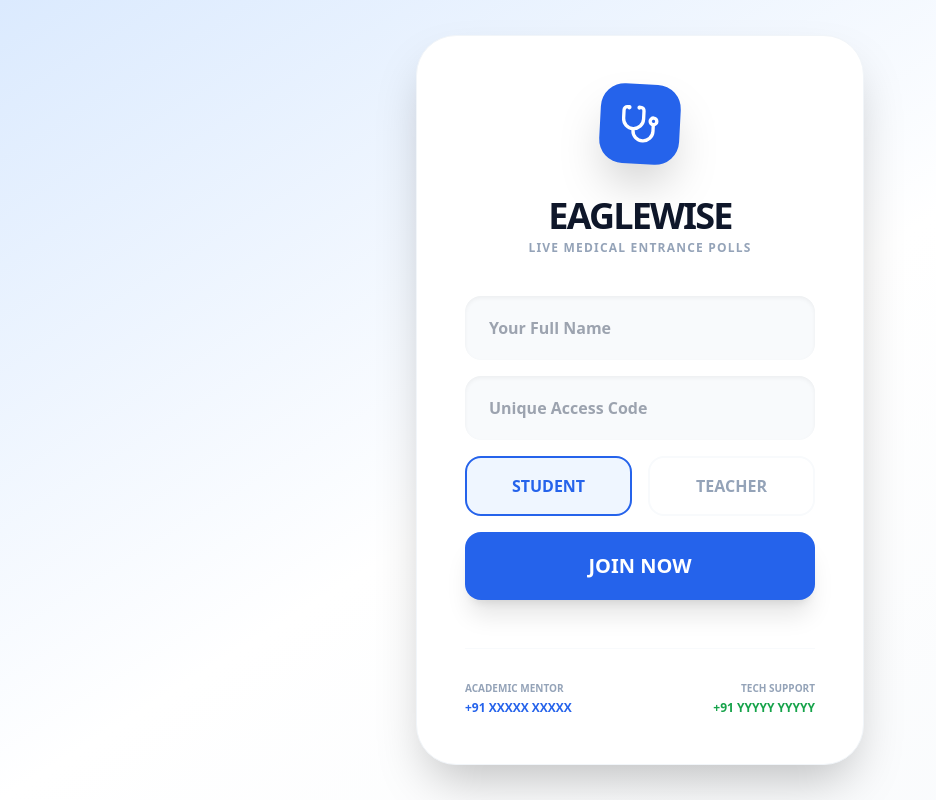
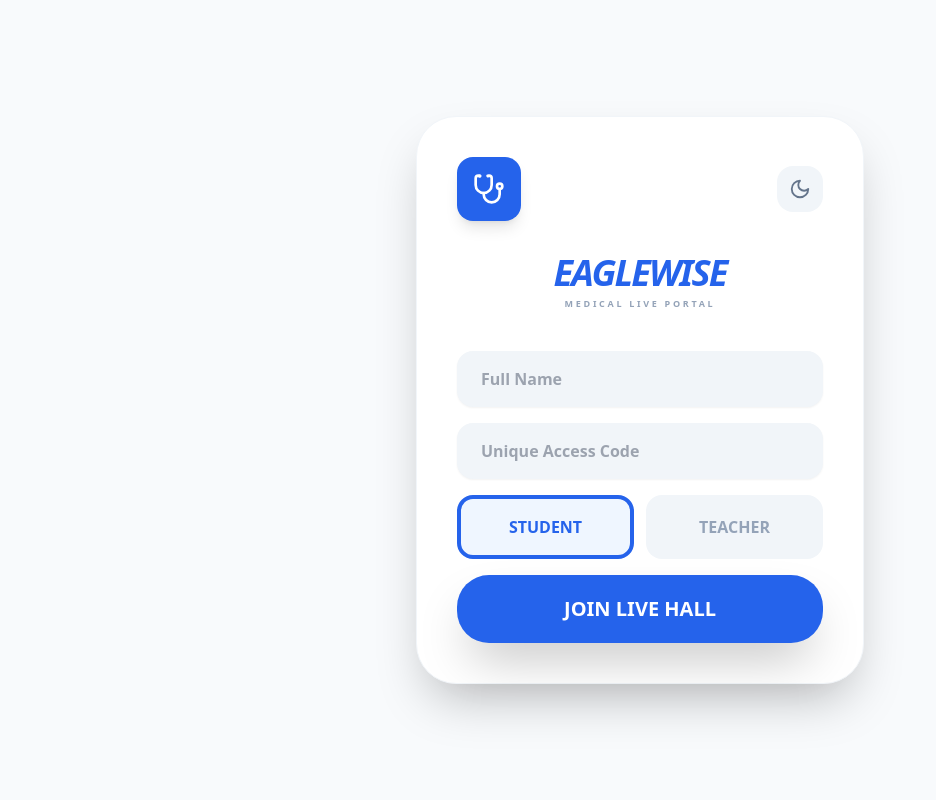
Before and after one commit to ritamonisonowal2/MEDICAL-QUIZ-APP, a React (Vite) app: page / in a window 1280 px wide. Shown: the whole page, without its empty margins (0-936 px from the left). Built offline with nearby package versions, Linux system fonts and the light colour scheme.

Commit message:
Update App.tsx

```diff
--- a/App.tsx
+++ b/App.tsx
@@ -1,22 +1,25 @@
-import React, { useState, createContext, useContext, ReactNode } from 'react';
+import React, { useState, createContext, useContext, ReactNode, useEffect } from 'react';
 import {
-  Stethoscope, Mail, Lock, UserCircle, Loader2,
-  PlusCircle, BookOpen, Users, LogOut, PhoneCall, HelpCircle, ShieldCheck, ArrowLeft, Send
+  Stethoscope, Loader2, PlusCircle, BookOpen, Users,
+  LogOut, PhoneCall, HelpCircle, ArrowLeft, Send, Moon, Sun,
+  MessageSquare, Mic, MicOff, Volume2, Radio, ShieldCheck
 } from 'lucide-react';
 
-// --- 1. AUTH SYSTEM ---
+// --- 1. AUTH & THEME CONTEXT ---
 const AuthContext = createContext<any>(undefined);
 
 export function AuthProvider({ children }: { children: ReactNode }) {
   const [user, setUser] = useState<any>(null);
   const [profile, setProfile] = useState<any>(null);
   const [loading, setLoading] = useState(false);
+  const [darkMode, setDarkMode] = useState(false);
 
   const login = (name: string, code: string, role: 'teacher' | 'student') => {
+    if (!name || !code) { alert("Bhai, saari details bhariye!"); return; }
     setLoading(true);
     setTimeout(() => {
-      setUser({ name: name, code: code });
-      setProfile({ role: role });
+      setUser({ name, code });
+      setProfile({ role });
       setLoading(false);
     }, 800);
   };
@@ -24,137 +27,174 @@ export function AuthProvider({ children }: { children: ReactNode }) {
   const logout = () => { setUser(null); setProfile(null); };
 
   return (
-    <AuthContext.Provider value={{ user, profile, loading, login, logout }}>
-      {children}
+    <AuthContext.Provider value={{ user, profile, loading, login, logout, darkMode, setDarkMode }}>
+      <div className={darkMode ? 'dark' : ''}>{children}</div>
     </AuthContext.Provider>
   );
 }
 
-// --- 2. TEACHER DASHBOARD (With Form Logic) ---
+// --- 2. TEACHER DASHBOARD ---
 function TeacherDashboard() {
-  const { logout } = useContext(AuthContext);
-  const [showForm, setShowForm] = useState(false); // Button control state
+  const { logout, darkMode, setDarkMode } = useContext(AuthContext);
+  const [activeDoubt, setActiveDoubt] = useState<any>(null);
+  const [messages] = useState([
+    { id: 1, user: 'Aman', text: 'Sir, Mitochondria ki structure samjha dein?' },
+    { id: 2, user: 'Sneha', text: 'How to register for the next test series?' }
+  ]);
 
-  // Agar button dab gaya hai, toh ye Form dikhao
-  if (showForm) {
   return (
-      <div className="min-h-screen bg-white p-8">
-        <button onClick={() => setShowForm(false)} className="flex items-center gap-2 text-blue-600 font-bold mb-8 hover:underline">
-          <ArrowLeft size={20}/> Back to Dashboard
+    <div className={`min-h-screen flex transition-all duration-300 ${darkMode ? 'bg-slate-900 text-white' : 'bg-slate-50 text-slate-900'}`}>
+      {/* Sidebar */}
+      <div className="w-72 bg-blue-700 text-white p-6 hidden md:flex flex-col shadow-2xl z-20">
+        <div className="flex items-center gap-3 mb-10">
+          <div className="bg-white p-2 rounded-2xl"><Stethoscope className="w-6 h-6 text-blue-700" /></div>
+          <span className="text-2xl font-black uppercase italic tracking-tighter">EagleWise</span>
+        </div>
+
+        <nav className="flex-1 space-y-2">
+          <div className="flex items-center gap-3 bg-blue-800 p-4 rounded-2xl cursor-pointer border-l-4 border-white font-bold"><Radio size={20}/> Live Stream</div>
+        </nav>
+
+        {/* --- ALAG SE SEPARATE SUPPORT SECTION --- */}
+        <div className="space-y-3 mb-6">
+          <div className="p-4 bg-blue-800/60 rounded-2xl border border-blue-500/50">
+            <p className="text-[10px] font-black text-blue-200 uppercase tracking-widest mb-1">Academic Mentor</p>
+            <p className="text-sm font-bold flex items-center gap-2"><PhoneCall size={14}/> +91 XXXXX XXXXX</p>
+          </div>
+          <div className="p-4 bg-green-800/40 rounded-2xl border border-green-500/30">
+            <p className="text-[10px] font-black text-green-300 uppercase tracking-widest mb-1">Technical Support</p>
+            <p className="text-sm font-bold flex items-center gap-2 text-green-100"><PhoneCall size={14}/> +91 YYYYY YYYYY</p>
+          </div>
+        </div>
+
+        <button onClick={() => setDarkMode(!darkMode)} className="flex items-center gap-3 p-4 bg-white/10 hover:bg-white/20 rounded-2xl mb-4 transition-all">
+          {darkMode ? <Sun size={20} className="text-yellow-400"/> : <Moon size={20}/>}
+          <span className="font-bold text-sm">Switch Theme</span>
         </button>
 
-        <div className="max-w-2xl mx-auto bg-slate-50 p-10 rounded-[2rem] border border-slate-100 shadow-sm">
-          <h2 className="text-3xl font-black mb-2 text-slate-800">Create Live Poll</h2>
-          <p className="text-slate-500 mb-8 font-medium">EagleWise Real-time Quiz Engine</p>
+        <button onClick={logout} className="flex items-center gap-3 p-4 text-red-200 hover:text-white font-bold transition-all"><LogOut size={20}/> Logout</button>
+      </div>
 
-          <div className="space-y-6">
-            <div>
-              <label className="block text-sm font-black text-slate-400 uppercase mb-2">Question</label>
-              <textarea placeholder="e.g. Which organ is responsible for pumping blood?" className="w-full p-4 border-none rounded-2xl bg-white shadow-inner min-h-[100px] outline-none focus:ring-2 focus:ring-blue-500" />
+      {/* Main Content */}
+      <div className="flex-1 p-8 flex gap-6">
+        <div className="flex-1 flex flex-col">
+          <div className={`flex-1 rounded-[3rem] border-4 border-dashed p-10 flex flex-col items-center justify-center text-center ${darkMode ? 'bg-slate-800 border-slate-700' : 'bg-white border-blue-100 shadow-xl'}`}>
+            {activeDoubt ? (
+              <div className="animate-in zoom-in duration-300">
+                <p className="text-blue-500 font-black text-xs uppercase mb-4 tracking-widest">Explaining {activeDoubt.user}'s Doubt</p>
+                <h2 className="text-5xl font-black mb-10 leading-tight">{activeDoubt.text}</h2>
+                <button onClick={() => setActiveDoubt(null)} className="bg-green-500 text-white px-10 py-4 rounded-3xl font-black uppercase shadow-lg active:scale-95 transition-all">Clear Board</button>
               </div>
-            <div className="grid grid-cols-2 gap-4">
-              <input type="text" placeholder="Option A (Correct)" className="p-4 border-2 border-green-100 rounded-2xl outline-none focus:border-green-500" />
-              <input type="text" placeholder="Option B" className="p-4 border-none bg-white rounded-2xl shadow-inner outline-none" />
-              <input type="text" placeholder="Option C" className="p-4 border-none bg-white rounded-2xl shadow-inner outline-none" />
-              <input type="text" placeholder="Option D" className="p-4 border-none bg-white rounded-2xl shadow-inner outline-none" />
+            ) : (
+              <div className="opacity-20 flex flex-col items-center">
+                <Radio size={80} className="mb-4 text-slate-400 animate-pulse" />
+                <p className="text-2xl font-bold italic tracking-tighter">Waiting for Student Doubts...</p>
               </div>
-            <button onClick={() => {alert("Poll Launched! Students can now see this question."); setShowForm(false);}} className="w-full bg-blue-600 text-white py-5 rounded-2xl font-black text-xl flex items-center justify-center gap-3 hover:bg-blue-700 shadow-xl shadow-blue-100">
-              <Send size={24}/> LAUNCH LIVE POLL
+            )}
+          </div>
+        </div>
+
+        {/* Doubt Sidebar */}
+        <div className={`w-80 rounded-[2.5rem] border flex flex-col shadow-2xl overflow-hidden ${darkMode ? 'bg-slate-800 border-slate-700' : 'bg-white'}`}>
+          <div className="p-5 bg-blue-600 text-white font-black text-xs uppercase tracking-widest text-center">Live Doubt Stream</div>
+          <div className="flex-1 p-4 space-y-4 overflow-y-auto">
+            {messages.map(m => (
+              <button key={m.id} onClick={() => setActiveDoubt(m)} className={`w-full text-left p-5 rounded-3xl transition-all ${activeDoubt?.id === m.id ? 'bg-blue-600 text-white' : 'bg-slate-50 dark:bg-slate-700 hover:border-blue-300 border-2 border-transparent'}`}>
+                <p className={`text-[10px] font-black uppercase ${activeDoubt?.id === m.id ? 'text-blue-200' : 'text-blue-600'}`}>{m.user}</p>
+                <p className="text-sm font-bold leading-tight">{m.text}</p>
               </button>
+            ))}
+          </div>
         </div>
       </div>
     </div>
   );
 }
 
-  // Main Dashboard UI
+// --- 3. STUDENT HALL ---
+function StudentHall({ user }: any) {
+  const { darkMode } = useContext(AuthContext);
+  const [mic, setMic] = useState(false);
+
   return (
-    <div className="min-h-screen bg-slate-50 flex">
-      <div className="w-64 bg-blue-700 text-white p-6 hidden md:flex flex-col">
-        <div className="flex items-center gap-3 mb-10">
-          <div className="bg-white p-1.5 rounded-xl shadow-lg"><Stethoscope className="w-6 h-6 text-blue-700" /></div>
-          <span className="text-xl font-black tracking-tighter uppercase">EagleWise</span>
+    <div className={`min-h-screen flex items-center justify-center p-6 ${darkMode ? 'bg-slate-900' : 'bg-blue-600'}`}>
+      <div className={`p-10 rounded-[3.5rem] shadow-2xl max-w-lg w-full border-4 border-white/20 ${darkMode ? 'bg-slate-800 text-white' : 'bg-white text-slate-900'}`}>
+        <div className="bg-red-600 text-white text-[10px] py-2 font-black uppercase mb-6 rounded-xl animate-pulse text-center tracking-widest">EagleWise AI Security Active</div>
+
+        <h2 className="text-4xl font-black mb-2 text-center tracking-tighter uppercase italic">{user.name}</h2>
+        <p className="text-slate-400 text-xs font-bold mb-10 text-center tracking-widest uppercase">Live Portal</p>
+
+        <div className="grid grid-cols-2 gap-4 mb-8">
+           <button onClick={() => setMic(!mic)} className={`p-6 rounded-[2rem] flex flex-col items-center gap-2 transition-all active:scale-95 ${mic ? 'bg-green-500 text-white shadow-xl animate-bounce' : 'bg-slate-50 dark:bg-slate-700'}`}>
+             {mic ? <Mic size={28}/> : <MicOff size={28}/>}
+             <span className="text-[10px] font-black uppercase tracking-tighter">Audio Doubt</span>
+           </button>
+           <div className="bg-slate-50 dark:bg-slate-700 p-6 rounded-[2rem] flex flex-col items-center justify-center">
+             <span className="text-2xl font-black text-blue-600">15s</span>
+             <span className="text-[10px] font-black uppercase text-slate-400">Next Question</span>
            </div>
-        <nav className="flex-1 space-y-2">
-          <div className="flex items-center gap-3 bg-blue-800 p-3 rounded-xl cursor-pointer shadow-inner font-semibold"><BookOpen className="w-5 h-5" /> Live Polls</div>
-          <div className="flex items-center gap-3 p-3 hover:bg-blue-600 rounded-xl cursor-pointer transition-all"><Users className="w-5 h-5" /> Manage Students</div>
-        </nav>
-        <div className="mt-auto pt-6 border-t border-blue-600 space-y-4 mb-4">
-          <div><p className="text-[10px] text-blue-200 font-bold uppercase mb-1">Academic Mentor</p><p className="text-xs font-medium">+91 93159 89571</p></div>
-          <div><p className="text-[10px] text-blue-200 font-bold uppercase mb-1">Technical Support</p><p className="text-xs font-medium text-green-300">+91 8135048881</p></div>
-        </div>
-        <button onClick={logout} className="flex items-center gap-3 p-3 text-red-200 hover:text-white hover:bg-red-500/20 rounded-xl transition-all font-bold"><LogOut className="w-5 h-5" /> Logout</button>
         </div>
 
-      <div className="flex-1 p-10">
-        <div className="flex justify-between items-center mb-10">
-          <h1 className="text-3xl font-black text-slate-800">Teacher Dashboard</h1>
-          {/* Working Button: Now sets showForm to true */}
-          <button onClick={() => setShowForm(true)} className="bg-blue-600 text-white px-8 py-4 rounded-2xl flex items-center gap-2 hover:bg-blue-700 shadow-xl shadow-blue-200 transition-all font-bold">
-            <PlusCircle className="w-5 h-5" /> Create New Quiz
-          </button>
+        <button className="w-full bg-blue-600 text-white py-5 rounded-[2rem] font-black text-xl uppercase tracking-widest shadow-2xl active:scale-95 transition-all">Start Session</button>
+
+        {/* --- STUDENT SIDE SUPPORT BOXES --- */}
+        <div className="mt-10 pt-6 border-t border-slate-100 flex flex-col gap-3">
+          <div className="flex justify-between items-center bg-slate-50 dark:bg-slate-700 p-3 rounded-xl">
+             <span className="text-[9px] font-black text-slate-400 uppercase tracking-widest">Academic Mentor</span>
+             <span className="text-[11px] font-bold text-blue-600">+91 93159 89571</span>
           </div>
-        <div className="grid grid-cols-1 md:grid-cols-3 gap-8">
-          <div className="bg-white p-8 rounded-3xl shadow-sm border border-slate-100 text-center"><h3 className="text-slate-400 font-bold uppercase text-xs mb-2">Total Quizzes</h3><p className="text-5xl font-black text-blue-600">12</p></div>
-          <div className="bg-white p-8 rounded-3xl shadow-sm border border-slate-100 text-center"><h3 className="text-slate-400 font-bold uppercase text-xs mb-2">Active Students</h3><p className="text-5xl font-black text-green-500">45</p></div>
-          <div className="bg-white p-8 rounded-3xl shadow-sm border border-slate-100 text-center"><h3 className="text-slate-400 font-bold uppercase text-xs mb-2">Avg. Score</h3><p className="text-5xl font-black text-purple-600">82%</p></div>
+          <div className="flex justify-between items-center bg-slate-50 dark:bg-slate-700 p-3 rounded-xl">
+             <span className="text-[9px] font-black text-slate-400 uppercase tracking-widest">Technical Support</span>
+             <span className="text-[11px] font-bold text-green-600">+91 81350 48881</span>
+          </div>
         </div>
       </div>
     </div>
   );
 }
 
-// --- 3. AUTH PAGE (Branded + Support) ---
+// --- 4. AUTH PAGE ---
 function AuthPage() {
-  const { login } = useContext(AuthContext);
+  const { login, darkMode, setDarkMode } = useContext(AuthContext);
   const [name, setName] = useState('');
   const [code, setCode] = useState('');
   const [role, setRole] = useState<'teacher' | 'student'>('student');
 
   return (
-    <div className="min-h-screen bg-gradient-to-br from-blue-100 via-white to-slate-50 flex items-center justify-center p-4">
-      <div className="w-full max-w-md bg-white rounded-[2.5rem] shadow-2xl p-12 border border-slate-100">
-        <div className="flex justify-center mb-8">
-          <div className="bg-blue-600 p-5 rounded-3xl shadow-2xl rotate-3 transition-all"><Stethoscope className="w-10 h-10 text-white" /></div>
+    <div className={`min-h-screen flex items-center justify-center p-4 transition-all duration-300 ${darkMode ? 'bg-slate-900' : 'bg-slate-50'}`}>
+      <div className={`w-full max-w-md rounded-[2.5rem] shadow-2xl p-10 border ${darkMode ? 'bg-slate-800 border-slate-700 text-white' : 'bg-white border-slate-100'}`}>
+        <div className="flex justify-between mb-8 items-center">
+          <div className="bg-blue-600 p-4 rounded-2xl shadow-lg"><Stethoscope className="w-8 h-8 text-white" /></div>
+          <button onClick={() => setDarkMode(!darkMode)} className="p-3 bg-slate-100 dark:bg-slate-700 rounded-2xl transition-all">
+             {darkMode ? <Sun size={22} className="text-yellow-400"/> : <Moon size={22} className="text-slate-500"/>}
+          </button>
         </div>
-        <h1 className="text-4xl font-black text-center text-slate-900 mb-1 tracking-tighter uppercase">EagleWise</h1>
-        <p className="text-center text-slate-400 mb-10 font-bold text-xs uppercase tracking-widest">Live Medical Entrance Polls</p>
+
+        <h1 className="text-4xl font-black mb-1 text-center tracking-tighter text-blue-600 uppercase italic">EagleWise</h1>
+        <p className="text-center text-slate-400 mb-10 font-bold text-[9px] uppercase tracking-[0.3em]">Medical Live Portal</p>
 
         <div className="space-y-4">
-          <input value={name} onChange={(e) => setName(e.target.value)} type="text" placeholder="Your Full Name" className="w-full px-6 py-5 bg-slate-50 border-none rounded-2xl focus:ring-2 focus:ring-blue-500 outline-none font-bold text-slate-700 shadow-inner" />
-          <input value={code} onChange={(e) => setCode(e.target.value)} type="password" placeholder="Unique Access Code" className="w-full px-6 py-5 bg-slate-50 border-none rounded-2xl focus:ring-2 focus:ring-blue-500 outline-none font-bold text-slate-700 shadow-inner" />
-          <div className="grid grid-cols-2 gap-4 mt-6">
-            <button onClick={() => setRole('student')} className={`py-4 rounded-2xl border-2 font-black transition-all ${role === 'student' ? 'border-blue-600 bg-blue-50 text-blue-600' : 'border-slate-50 text-slate-400'}`}>STUDENT</button>
-            <button onClick={() => setRole('teacher')} className={`py-4 rounded-2xl border-2 font-black transition-all ${role === 'teacher' ? 'border-blue-600 bg-blue-50 text-blue-600' : 'border-slate-50 text-slate-400'}`}>TEACHER</button>
+          <input value={name} onChange={(e) => setName(e.target.value)} type="text" placeholder="Full Name" className={`w-full px-6 py-4 rounded-2xl font-bold outline-none border-none shadow-sm ${darkMode ? 'bg-slate-700 text-white' : 'bg-slate-100 text-slate-700'}`} />
+          <input value={code} onChange={(e) => setCode(e.target.value)} type="password" placeholder="Unique Access Code" className={`w-full px-6 py-4 rounded-2xl font-bold outline-none border-none shadow-sm ${darkMode ? 'bg-slate-700 text-white' : 'bg-slate-100 text-slate-700'}`} />
+
+          <div className="grid grid-cols-2 gap-3 mt-6">
+             <button onClick={() => setRole('student')} className={`py-4 rounded-2xl border-4 font-black transition-all ${role === 'student' ? 'border-blue-600 text-blue-600 bg-blue-50' : 'border-transparent bg-slate-100 dark:bg-slate-700 text-slate-400'}`}>STUDENT</button>
+             <button onClick={() => setRole('teacher')} className={`py-4 rounded-2xl border-4 font-black transition-all ${role === 'teacher' ? 'border-blue-600 text-blue-600 bg-blue-50' : 'border-transparent bg-slate-100 dark:bg-slate-700 text-slate-400'}`}>TEACHER</button>
           </div>
-          <button onClick={() => login(name, code, role)} className="w-full bg-blue-600 text-white py-5 rounded-2xl font-black text-xl hover:bg-blue-700 shadow-xl transition-all mt-4 uppercase">JOIN NOW</button>
-        </div>
-        <div className="mt-12 pt-8 border-t border-slate-50 grid grid-cols-2 gap-6">
-          <div className="text-left"><p className="text-[10px] text-slate-400 font-black uppercase mb-1">Academic Mentor</p><p className="text-xs font-bold text-blue-600">+91 XXXXX XXXXX</p></div>
-          <div className="text-right"><p className="text-[10px] text-slate-400 font-black uppercase mb-1">Tech Support</p><p className="text-xs font-bold text-green-600">+91 YYYYY YYYYY</p></div>
+
+          <button onClick={() => login(name, code, role)} className="w-full bg-blue-600 text-white py-5 rounded-[2rem] font-black text-xl shadow-2xl mt-6 uppercase hover:bg-blue-700 transition-all active:scale-95">JOIN LIVE HALL</button>
         </div>
       </div>
     </div>
   );
 }
 
-// --- 4. MAIN APP ---
 export default function App() { return ( <AuthProvider> <AppContent /> </AuthProvider> ); }
 
 function AppContent() {
   const { user, profile, loading } = useContext(AuthContext);
-  if (loading) return (<div className="min-h-screen flex items-center justify-center bg-white"><div className="text-center"><Loader2 className="w-12 h-12 text-blue-600 animate-spin mx-auto mb-4" /><p className="text-blue-900 font-black text-2xl tracking-[0.3em] uppercase">EagleWise</p></div></div>);
+  if (loading) return <div className="min-h-screen flex items-center justify-center bg-white text-blue-600 font-black flex-col gap-4"><Loader2 className="animate-spin" size={50}/> LOADING EAGLEWISE...</div>;
   if (!user) return <AuthPage />;
   if (profile.role === 'teacher') return <TeacherDashboard />;
-
-  return (
-    <div className="min-h-screen bg-blue-600 flex items-center justify-center p-6 text-center">
-      <div className="bg-white p-12 rounded-[3rem] shadow-2xl max-w-lg border-b-8 border-blue-800">
-        <div className="w-20 h-20 bg-blue-100 rounded-3xl flex items-center justify-center mx-auto mb-8 shadow-inner"><Stethoscope className="w-10 h-10 text-blue-600" /></div>
-        <h2 className="text-3xl font-black mb-4">Welcome, {user.name}!</h2>
-        <p className="text-slate-500 mb-8 font-bold">Waiting for Mentor to start the Poll. Correct answers will show instantly on wrong attempts.</p>
-        <button onClick={() => alert("Joining Live Poll Room...")} className="w-full bg-green-500 text-white py-6 rounded-3xl font-black text-2xl hover:bg-green-600 transition-all uppercase tracking-widest">ENTER LIVE HALL</button>
-      </div>
-    </div>
-  );
+  return <StudentHall user={user} />;
 }
```
Lines whose indentation alone changed are shown as unchanged.
